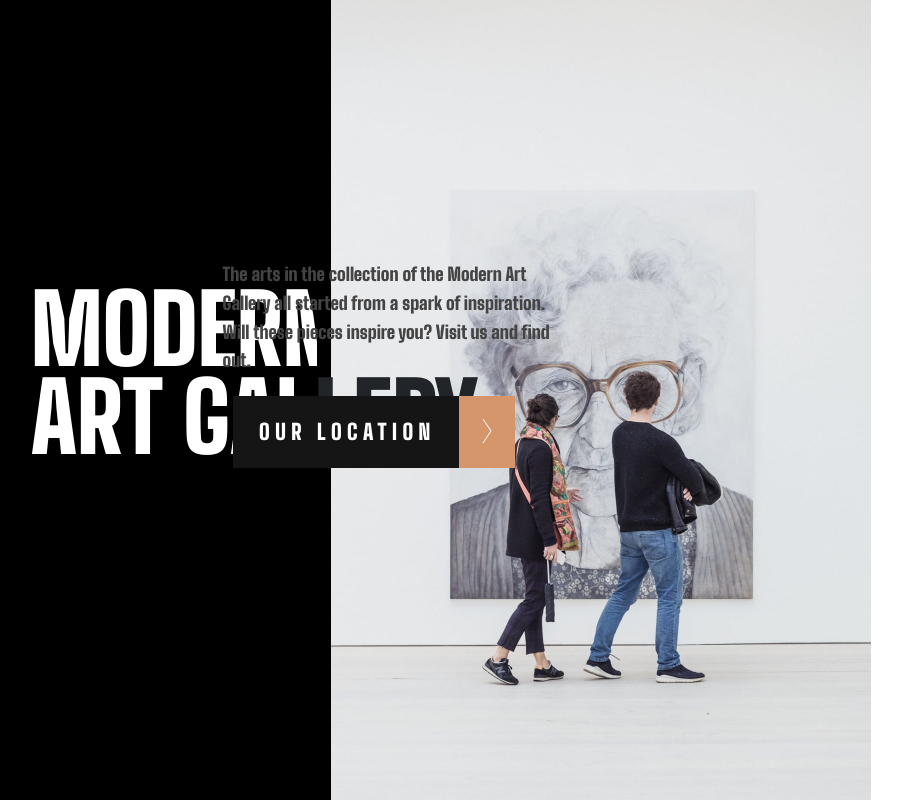
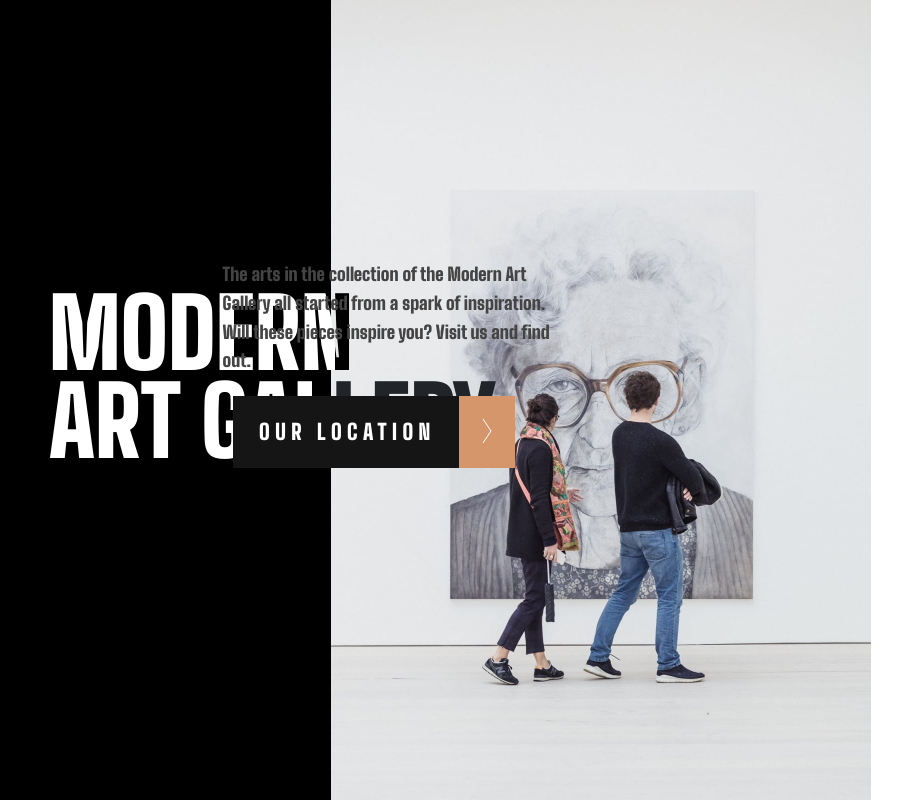
Before and after one commit to eminenrkeskin/proje3, a plain HTML site: page index.html in a window 1280 px wide. Shown: the top 800 px of the page, without its empty margins (119-1021 px from the left). Drawn offline with nearby package versions, Linux system fonts and the light colour scheme.

Commit message:
style.css

```diff
--- a/style.css
+++ b/style.css
@@ -33,9 +33,9 @@ header > div{
     font-size: 96px;
     text-transform: uppercase;
     position: absolute;
-    margin-left: 150px;
+    margin-left: 168px;
     line-height: 88px;
-    margin-top: 185px;
+    margin-top: 189px;
 }
 .bold{
     font-weight: 900;
```
